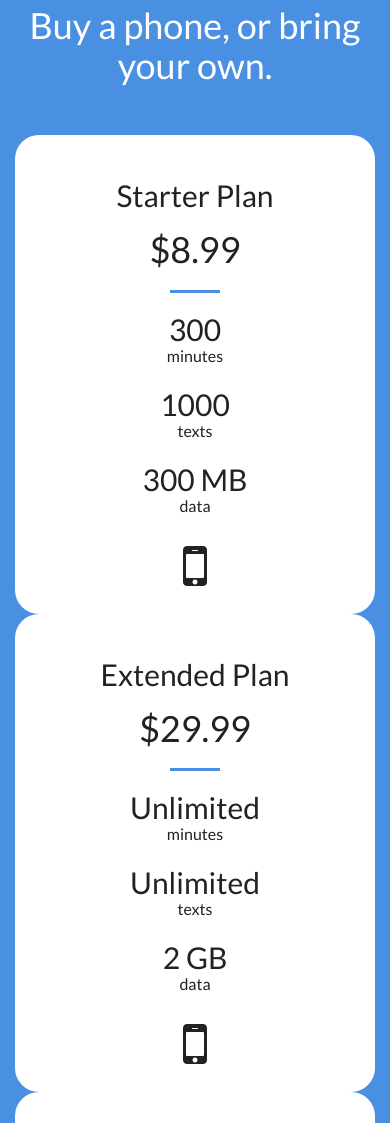
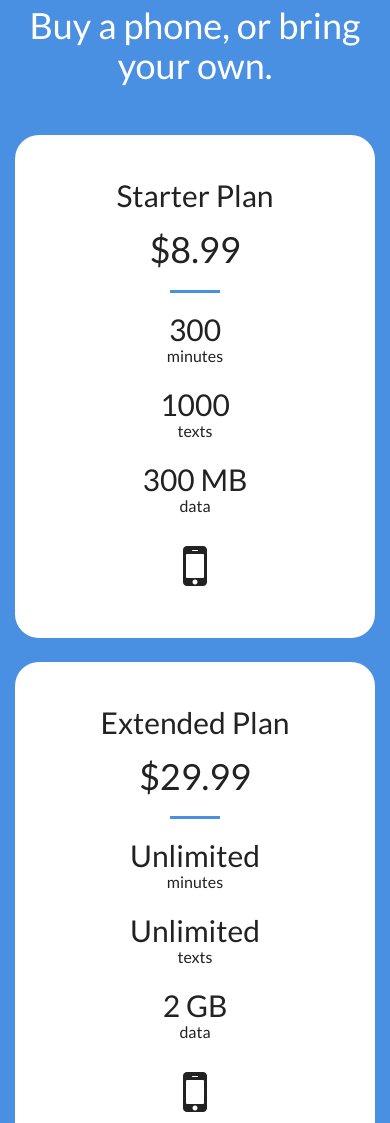
Before and after one commit to jordanhbraun/mvno, a website: page index.html in a window 390 px wide. Shown: the part 4080-5203 px from the top of the page. Drawn offline with nearby package versions, Linux system fonts and the light colour scheme.

Commit message:
plans look good on mobile now

```diff
--- a/css/creative.css
+++ b/css/creative.css
@@ -423,9 +423,11 @@ img::-moz-selection {
 
 .plan {
   padding-top: 24px;
+  padding-bottom: 24px;
   background-color: white;
   border-radius: 24px;
-  color: #222222
+  color: #222222;
+  margin-bottom: 24px;
 }
 
 .plan:hover {
```
